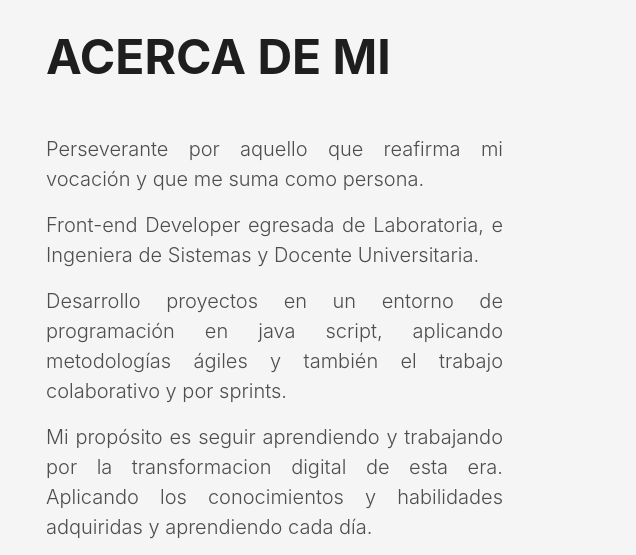
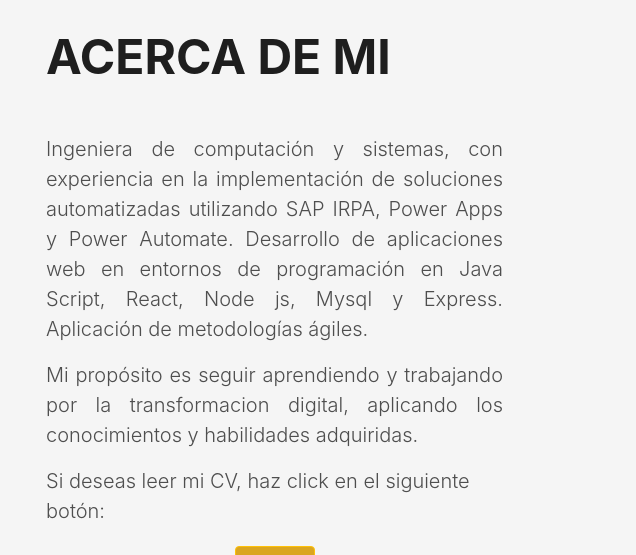
Before and after one commit to BarsadeJesus/portfolio-pbs, a plain HTML site: page index.html in a window 1280 px wide. Shown: the part 900-1455 px from the top of the page, 644-1280 px from the left. Drawn offline with Linux system fonts and the light colour scheme.

Commit message:
Cambios en acerca de mi y link cv

```diff
--- a/index.html
+++ b/index.html
@@ -137,24 +137,18 @@
                     </h5>
                   </div>
                   <p class="lead" style="text-align: justify">
-                    Perseverante por aquello que reafirma mi vocación y
-                    que me suma como persona.
+                    Ingeniera de computación y sistemas, con experiencia en la implementación de soluciones
+                    automatizadas utilizando SAP IRPA, Power Apps y Power Automate. Desarrollo de aplicaciones web
+                    en entornos de programación en Java Script, React, Node js, Mysql y Express.
+                    Aplicación de metodologías ágiles.
                   </p>
                   <p class="lead" style="text-align: justify">
-                    Front-end Developer egresada de Laboratoria, e
-                    Ingeniera de Sistemas y Docente Universitaria.
-                  </p>
-                  <p class="lead" style="text-align: justify">
-                    Desarrollo proyectos en un entorno de programación en java script,
-                    aplicando metodologías ágiles y también el trabajo colaborativo y por sprints.
-                  </p>
-                  <p class="lead" style="text-align: justify">
-                    Mi propósito es seguir aprendiendo y trabajando por la transformacion digital de esta era. Aplicando
-                    los conocimientos y habilidades adquiridas y aprendiendo cada día.
+                    Mi propósito es seguir aprendiendo y trabajando por la transformacion digital, aplicando
+                    los conocimientos y habilidades adquiridas.
                   </p>
                   <p class="lead">Si deseas leer mi CV, haz click en el siguiente botón: </p>
                   <div class="title-b">
-                  <p class="title-a"><a href="https://drive.google.com/file/d/1e4pPPXscRZphgU4PEmWtpBNgiTKQnCXc/view?usp=sharing"  target="_blank"><button type="button" class="btn btn-warning title-c"><strong>CV</strong></button></a></p>
+                  <p class="title-a"><a href="https://drive.google.com/file/d/1hH93i0_9boEainT9FyT1iIDAP4lNce7w/view?usp=sharing"  target="_blank"><button type="button" class="btn btn-warning title-c"><strong>CV</strong></button></a></p>
                 </div>
                 </div>
               </div>
```
